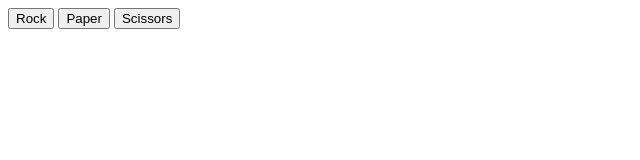
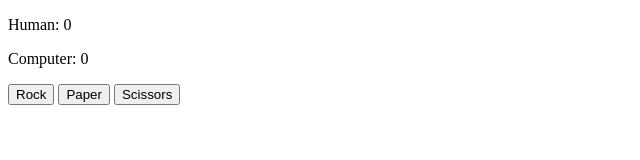
Before and after one commit to xnaavii/rock-paper-scissors-top, a plain HTML site: page index.html in a window 1280 px wide. Shown: the whole page, without its empty margins (0-640 px from the left). Drawn offline with Linux system fonts and the light colour scheme.

Commit message:
Add a function showScore which display game score

```diff
--- a/index.html
+++ b/index.html
@@ -8,6 +8,10 @@
 </head>
 
 <body>
+  <div>
+    <p>Human: <span id="human"></span></p>
+    <p>Computer: <span id="computer"></span></p>
+  </div>
   <button data-selection="rock">Rock</button>
   <button data-selection="paper">Paper</button>
   <button data-selection="scissors">Scissors</button>
--- a/script.js
+++ b/script.js
@@ -31,6 +31,13 @@ function playGame() {
   // Get results div
   const results = document.querySelector('#results');
 
+  // Score Elements
+  const scoreHuman = document.querySelector('#human');
+  const scoreComputer = document.querySelector('#computer');
+
+  // Display initial score = 0 - 0
+  showScore(humanScore, computerScore);
+
   // Attach an event listener to each of the button
   buttons.forEach((btn) => {
     btn.addEventListener('click', () => {
@@ -38,6 +45,11 @@ function playGame() {
       playRound(humanChoice, getComputerChoice());
     });
   });
+
+  function showScore(humanScore, computerScore) {
+    scoreHuman.textContent = humanScore;
+    scoreComputer.textContent = computerScore;
+  }
 
   function showResult(string) {
     const resultsPara = document.createElement('p');
@@ -75,7 +87,7 @@ function playGame() {
     }
 
     // Log the score
-    console.log(`SCORE: Human: ${humanScore}, Computer: ${computerScore}`);
+    showScore(humanScore, computerScore);
   }
 }
 
```
